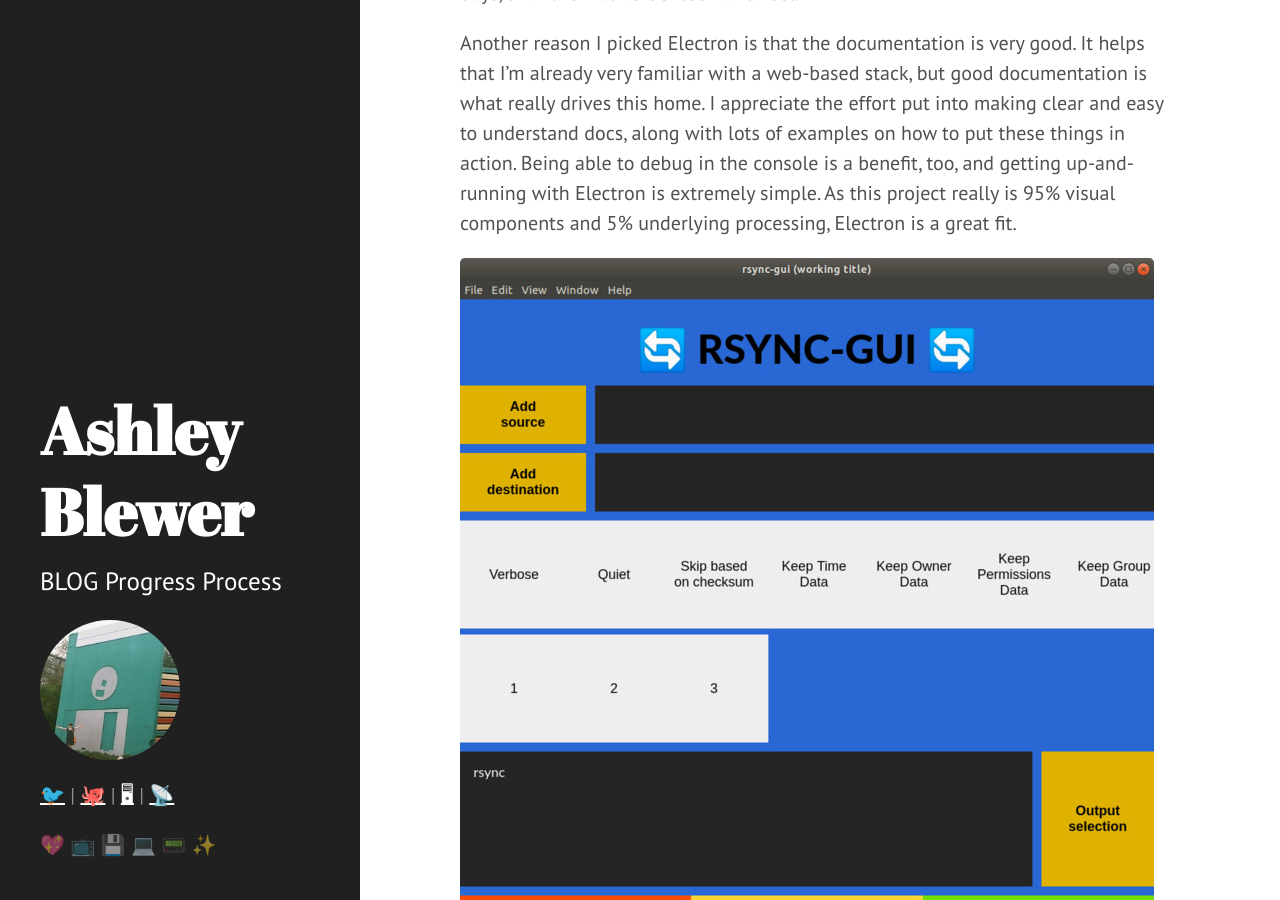
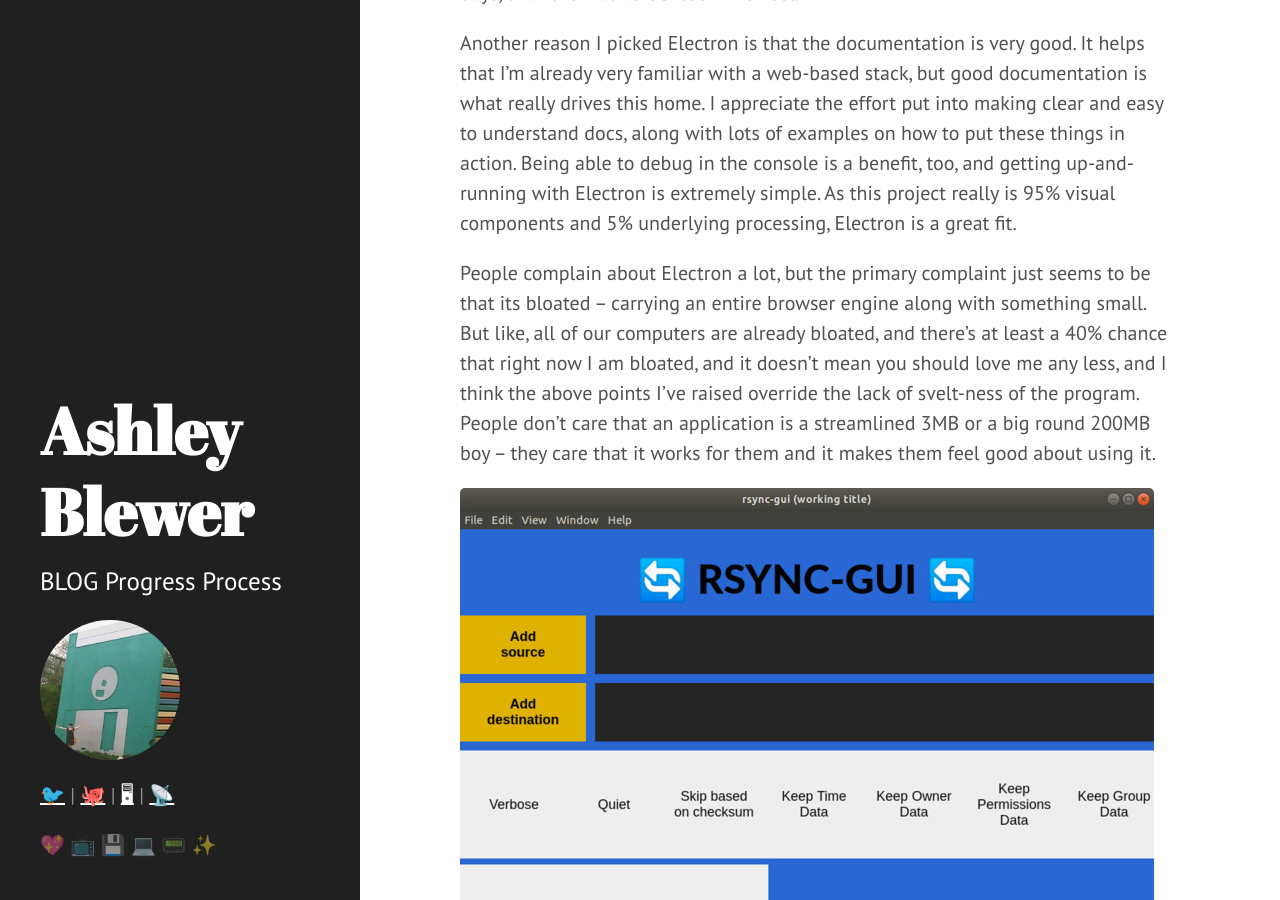
Before and after one commit to ablwr/ablwr.github.io, a Jekyll site: the page built from _posts/2019-06-29-rsync-guis-power-control-design-and-decisions.md, in a window 1280 px wide and 900 px high, scrolled down 1979 px. Built offline with Jekyll 4.4.1, drawn with Linux system fonts in a browser that asks for light colours.

Commit message:
Sneak in a mini rant about Electron

```diff
--- a/_posts/2019-06-29-rsync-guis-power-control-design-and-decisions.md
+++ b/_posts/2019-06-29-rsync-guis-power-control-design-and-decisions.md
@@ -67,6 +67,15 @@
 too, and getting up-and-running with Electron is extremely simple. As this
 project really is 95% visual components and 5% underlying processing, Electron
 is a great fit.
+
+People complain about Electron a lot, but the primary complaint just seems to be
+that its bloated -- carrying an entire browser engine along with something
+small. But like, all of our computers are already bloated, and there's at least
+a 40% chance that right now I am bloated, and it doesn't mean you should love me
+any less, and I think the above points I've raised override the lack of
+svelt-ness of the program. People don't care that an application is a
+streamlined 3MB or a big round 200MB boy -- they care that it works for them and
+it makes them feel good about using it.
 
 ![rsync](/images/rsync2.jpg)
 
```
